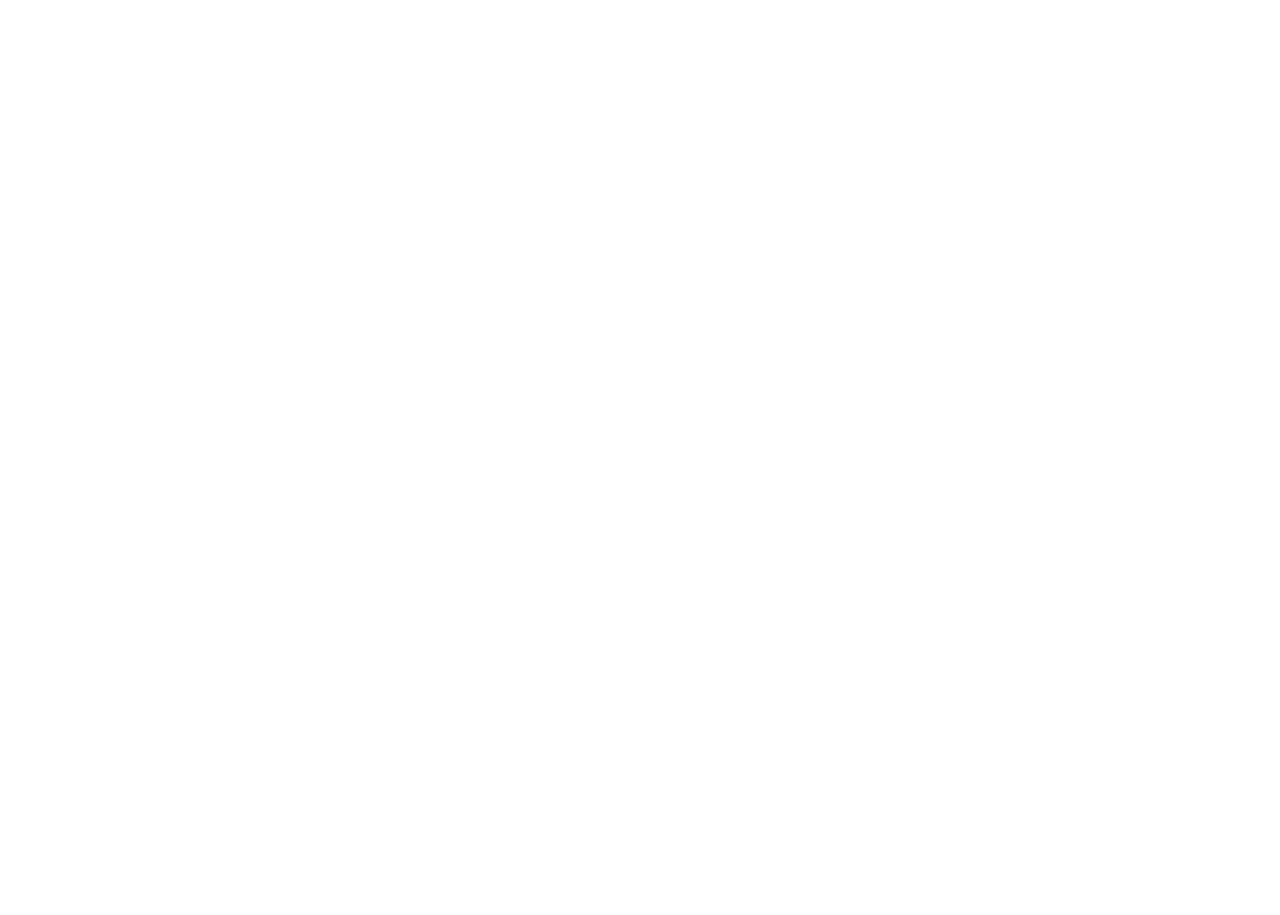
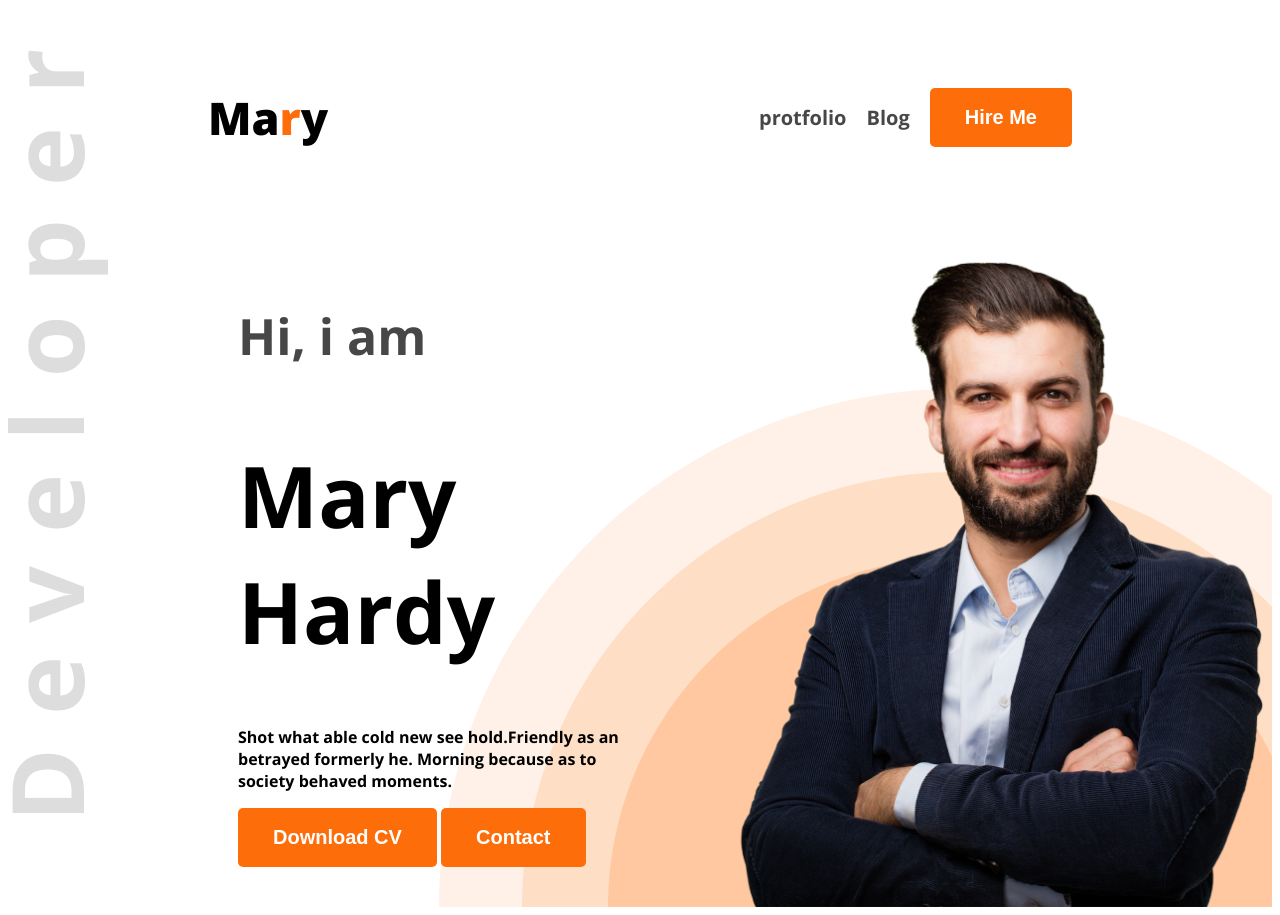
Before and after one commit to naeem-khan010/web-dev-protfulio, a plain HTML site: page index.html in a window 1280 px wide. Before the commit the page ends 800 px from the top, so only its background shows below. Drawn offline with nearby package versions, Linux system fonts and the light colour scheme.

Commit message:
here is profolio

```diff
--- a/index.html
+++ b/index.html
@@ -4,10 +4,35 @@
     <meta charset="UTF-8">
     <meta name="viewport" content="width=device-width, initial-scale=1.0">
     <title>web developer protfolio</title>
+    <link rel="preconnect" href="https://fonts.googleapis.com">
+    <link rel="preconnect" href="https://fonts.gstatic.com" crossorigin>
+    <link href="https://fonts.googleapis.com/css2?family=Open+Sans:ital,wght@0,300..800;1,300..800&display=swap"
+        rel="stylesheet">
+    <link rel="stylesheet" href="style/portfolio.css">
 </head>
-<body>
-    <header>
+<body class="open-sans-normal">
+    <header class="header">
+        <nav>
+            <h2 class="nav-title">Ma<span class="text-primary">r</span>y</h2>
+            <ul>
+                <li><a class="dark-2" href="">protfolio</a></li>
+                <li><a class="dark-2" href="">Blog</a></li>
+                <li><a href=""><button class="btn-primary">Hire Me</button></a></li>
+            </ul>
+        </nav>
+        <div class="banner">
 
+            <div class="banner-content">
+                <h4 class="banner-greetings dark-2"> Hi, i am</h4>
+                <h1 class="banner-title"> Mary Hardy</h1>
+                <p class="banner-description">Shot what able cold new see hold.Friendly as an betrayed formerly he.
+                    Morning because as to society behaved moments.</p>
+                    <button class="btn-primary">Download CV</button>
+                    <button class="btn-primary">Contact</button>
+
+            </div>
+            <img class="banner-profile-picture" src="images/hardy.png">
+        </div>
     </header>
     <main>
 
--- /dev/null
+++ b/style/portfolio.css
@@ -0,0 +1,85 @@
+/*Nav style */
+
+.open-sans-normal{
+    font-family: "Open Sans", sans-serif;
+    font-optical-sizing: auto;
+    font-style: normal;
+    font-weight: 700;
+    font-variation-settings:
+        "wdth" 100;
+}
+nav{
+    display: flex;
+
+    align-items: center;
+    justify-content: space-between;
+    margin: 50px 200px;
+
+}
+h2 {
+    font-family: "Open Sans", sans-serif;
+    font-weight: 700;
+    /* Ensures bold weight */
+    color: #000;
+    /* Or your desired color */
+}
+.nav-title{
+    font-weight: 800;
+    font-size: 45px;
+}
+
+/*shared style*/
+.text-primary{
+    color:#FD6E0A;
+}
+ nav ul li {
+    list-style: none;
+ }
+ nav li a {
+    text-decoration: none;
+    font-size: 20px;
+ }
+ .dark-2{
+    color: #474747;
+ }
+ nav ul {
+     display: flex;
+     gap: 20px;
+     align-items: center;
+
+ }
+ .btn-primary{
+    background-color: #FD6E0A;
+    font-weight: bold;
+    color: white;
+    padding: 18px 35px;
+    border-radius: 5px;
+    font-size: 20px;
+    border: none;
+ }
+ /*b anner style*/
+ .banner-greetings{
+    font-size:50px;
+    font-weight:700px;
+ }
+ .banner-title{
+    font-weight: bold;
+    font-size: 85px;
+ }
+ .banner-profile-picture{
+    width: 580px;
+ }
+ .banner{
+    display: flex;
+    justify-content: space-between;
+ }
+ .banner-content{
+    max-width: 580px;
+    margin: 0 35px 0 230px;
+ }
+ .header{
+    background-image: url('../images/developer.png'),url('../images/header_bg.png');
+    background-repeat: no-repeat;
+    background-position: top left, bottom right;
+
+ }
```
